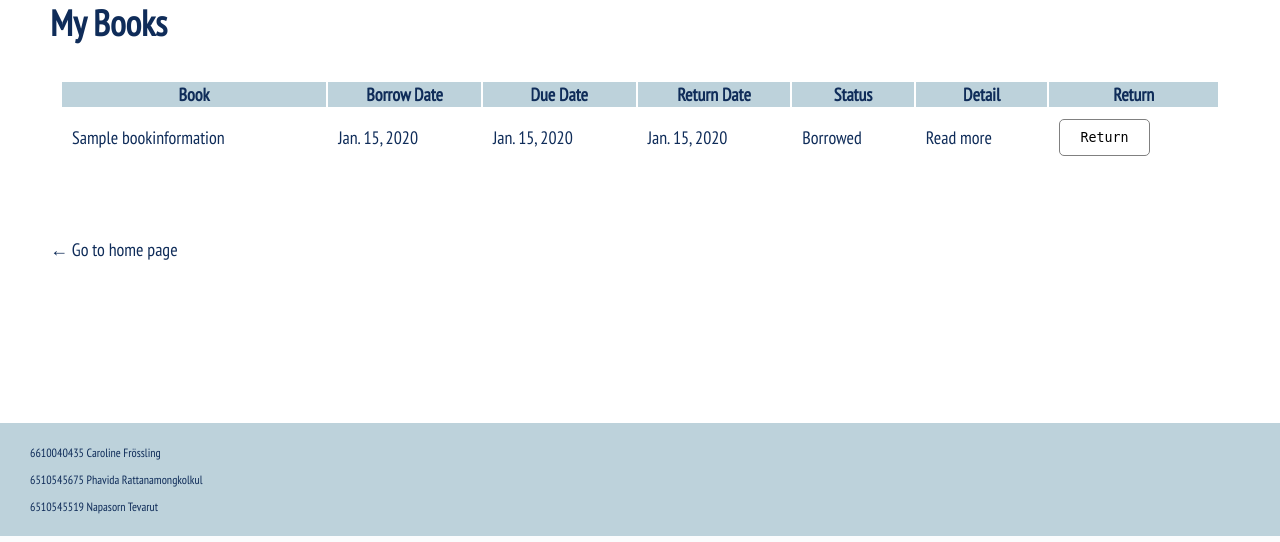
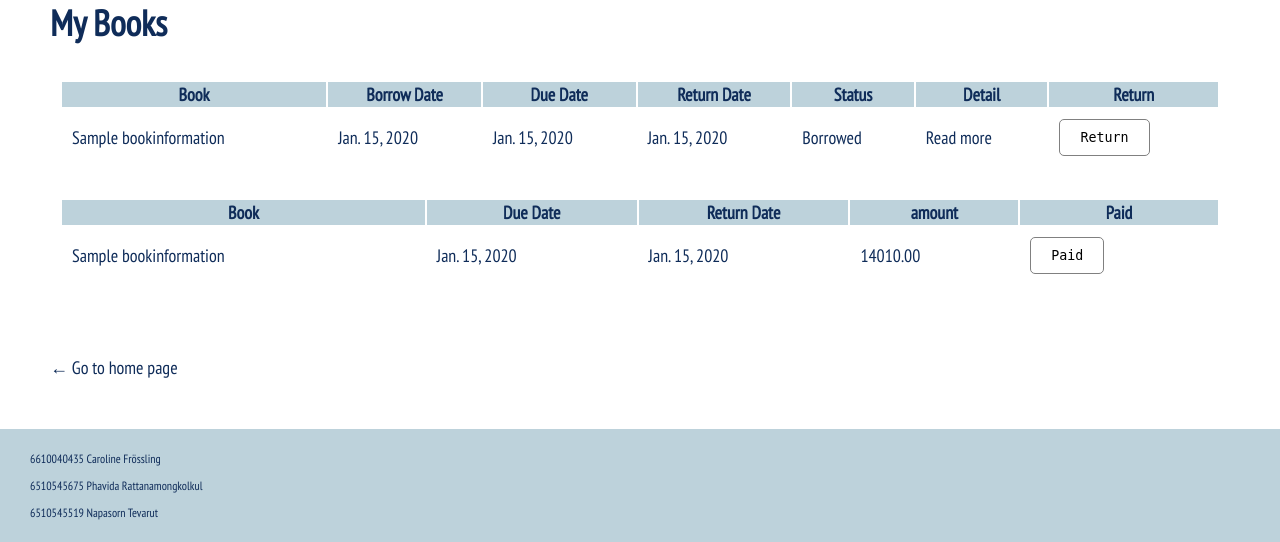
Before and after one commit to tnnpp/Library-Management-System, a Django app: page /library/mybook/ in a window 1280 px wide. Shown: the part 264-806 px from the top of the page. Run offline with Django 4.2, Linux system fonts and the light colour scheme; a user stored in the database is signed in; tables that the repository leaves empty hold one stand-in row (values such as "Sample post"); parts of the project's set-up code (start-up, migrations or seed data) failed here and were passed over.

Commit message:
add fine table

```diff
--- a/mysite/library/models.py
+++ b/mysite/library/models.py
@@ -16,8 +16,7 @@ class Users(models.Model):
     userType = models.CharField(max_length=50, choices=USER_CHOICES, default='Student')
 
     def book_borrowed(self):
-        book_borrow = Borrow.objects.filter(userID=self)
-        return [borrow for borrow in book_borrow]
+        return Borrow.objects.filter(userID=self)
 
     def __str__(self):
         return str(self.userID)
@@ -76,7 +75,7 @@ class Fines(models.Model):
     amount = models.DecimalField(max_digits=10, decimal_places=2)
     reason = models.CharField(max_length=255)
     dateIssued = models.DateField()
-    datePaid = models.DateField()
+    datePaid = models.DateField(null=True,blank=True)
 
     def __str__(self):
         return f"{self.borrowID}, amount:{self.amount}"
--- a/mysite/library/templates/library/my-books.html
+++ b/mysite/library/templates/library/my-books.html
@@ -55,6 +55,32 @@
         </tr>
         {% endfor %}
       </table>
+       <table class="table">
+        <tr>
+          <th>Book</th>
+          <th>Due Date</th>
+          <th>Return Date</th>
+          <th>amount</th>
+          <th>Paid</th>
+        </tr>
+        {% for fine in fines %}
+        <tr>
+          <td>{{fine.borrowID.bookID.ISBN.title}}</td>
+          <td>{{fine.borrowID.dueDate}}</td>
+          <td>{{fine.borrowID.returnDate}}</td>
+          <td>{{fine.amount}}</td>
+          <td>
+            <form
+              action="{% url 'library:paid' borrow.id %}"
+              method="post"
+            >
+              {% csrf_token %}
+              <input type="submit" class="return_button" value="Paid" />
+            </form>
+          </td>
+        </tr>
+        {% endfor %}
+      </table>
       <!--ERROR And SUCCESS messages-->
       {% if messages %}
       <ul class="messages">
--- a/mysite/library/urls.py
+++ b/mysite/library/urls.py
@@ -9,4 +9,5 @@ urlpatterns = [
     path('<int:books_id>/borrow/', views.borrowbook, name='borrow'),
     path('mybook/', views.mybook, name='mybook'),
     path('<int:books_id>/return/', views.return_book, name='return'),
+    path('<int:borrow>/paid/',views.fine_paid, name='paid')
    ]
--- a/mysite/library/views.py
+++ b/mysite/library/views.py
@@ -32,11 +32,11 @@ def borrowbook(request, books_id):
     # check if user can borrow book or not
     if not book.can_borrow():
         messages.error(request, "The books is not available.")
-        return render(request, 'library/book.html', {'books': book})
+        return redirect(reverse('library:book', kwargs={'pk': books_id}))
     for i in user.book_borrowed():
         if books_id == i.bookID :
             messages.error(request, "You already borrow this book.")
-            return render(request, 'library/book.html', {'books': book})
+            return redirect(reverse('library:book', kwargs={'pk': books_id}))
     due_date = datetime.date.today() + datetime.timedelta(days=7)
     # Create a new Borrow object
     borrow = Borrow(userID=user, bookID=book, borrowDate=datetime.date.today(), dueDate=due_date, status='Borrowed')
@@ -50,7 +50,7 @@ def borrowbook(request, books_id):
 def return_book(request, books_id):
     book = get_object_or_404(Books, pk=books_id)
     user = get_object_or_404(Users, userID=request.user)
-    query = user.book_borrowed
+    query = user.book_borrowed()
     if book.can_borrow():
         messages.error(request,"You didn't borrowed this book.")
     messages.success(request, "Returning Success!")
@@ -65,9 +65,38 @@ def return_book(request, books_id):
     return redirect(reverse('library:mybook'), {'borrows':query, 'user':user})
 
 
-
 @login_required()
 def mybook(request):
     user = get_object_or_404(Users, userID=request.user)
+    query = user.book_borrowed()
+    # create fines object automaticly when go to the page
+    if query:
+        for borrow in query:
+            if (datetime.date.today() > borrow.dueDate):
+                fine = (datetime.date.today() - borrow.dueDate).days * 10
+                if Fines.objects.filter(borrowID=borrow).exists():
+                    fine_get = Fines.objects.get(borrowID=borrow)
+                    fine_get.amount = fine
+                    fine_get.save()
+                    continue
+                if borrow.returnDate > borrow.dueDate:
+                    fine = (borrow.returnDate - borrow.dueDate).days * 10
+                    fine_create = Fines.objects.create(borrowID=borrow, amount=fine, reason="Late return",
+                                                       dateIssued=borrow.dueDate)
+                    fine_create.save()
+                    continue
+                # if fine object is not created yet
+                if (borrow.returnDate==None) :
+                    fine_create = Fines.objects.create(borrowID=borrow, amount=fine, reason="Late return", dateIssued=borrow.dueDate)
+                    fine_create.save()
+    fines = Fines.objects.all()
+    return render(request, 'library/my-books.html', {'borrows':query, 'user':user, 'fines':fines})
+
+@login_required()
+def fine_paid(request,borrow):
+    fine_get = get_object_or_404(Fines, pk=borrow)
+    fine_get.objects.delete()
+    user = get_object_or_404(Users, userID=request.user)
     query = user.book_borrowed
-    return render(request, 'library/my-books.html', {'borrows':query, 'user':user})
+    fines = Fines.objects.all()
+    return redirect(reverse('library:mybook'), {'borrows':query, 'user':user, 'fines':fines})
```
Also changed, not shown: mysite/library/migrations/0013_alter_fines_datepaid.py (added).
